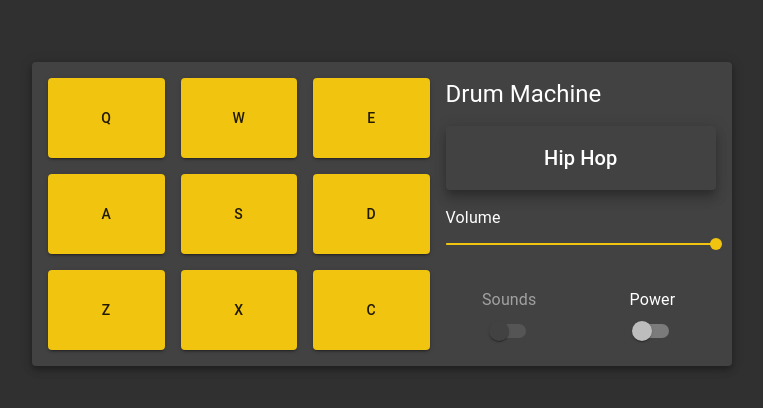
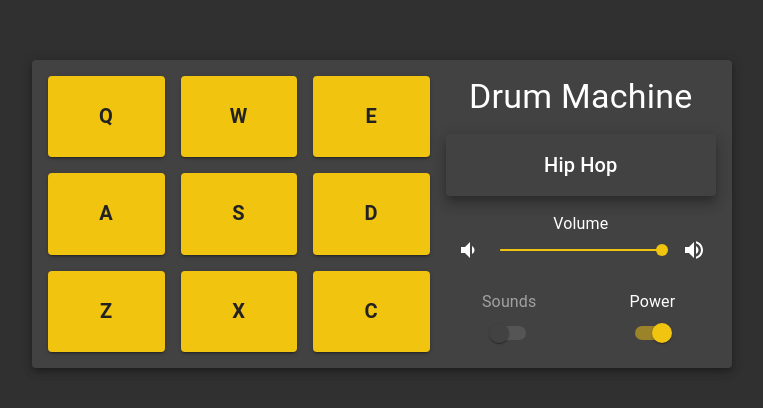
Before and after one commit to sitek94/drum-machine, a React (Create React App) app: page / in a window 1280 px wide. Shown: the part 186-594 px from the top of the page, without its empty margins (258-1021 px from the left). Built offline with nearby package versions, Linux system fonts and the light colour scheme.

Commit message:
Finished layout

```diff
--- a/package.json
+++ b/package.json
@@ -4,6 +4,7 @@
   "private": true,
   "dependencies": {
     "@material-ui/core": "^4.11.0",
+    "@material-ui/icons": "^4.9.1",
     "@testing-library/jest-dom": "^4.2.4",
     "@testing-library/react": "^9.3.2",
     "@testing-library/user-event": "^7.1.2",
--- a/src/App.js
+++ b/src/App.js
@@ -7,8 +7,8 @@ const theme = createMuiTheme({
   palette: {
     type: 'dark',
     primary: {
-      main: '#f1c40f'
-    }
+      main: '#f1c40f',
+    },
   },
 });
 
--- a/src/Containers/DrumMachine.js
+++ b/src/Containers/DrumMachine.js
@@ -1,4 +1,4 @@
-import React from 'react';
+import React, { useState } from 'react';
 import { Paper } from '@material-ui/core';
 
 import Title from '../components/Title';
@@ -8,23 +8,20 @@ import PowerSwitch from '../components/PowerSwitch';
 import SoundsSwitch from '../components/SoundsSwitch';
 import PadBank from '../components/PadBank';
 
-function Container({ children }) {
+export default function DrumMachine() {
+  const [hasPower, setHasPower] = useState(true);
+  const togglePower = () => {
+    setHasPower(!hasPower);
+  }
+
   return (
     <Paper className="DrumMachine" elevation={5} id="drum-machine">
-      {children}
-    </Paper>
-  )
-}
-
-export default function DrumMachine() {
-  return (
-    <Container>
       <PadBank />
       <Title>Drum Machine</Title>
       <Display power text="Hip Hop" />
-      <VolumeSlider value={50} onChange={() => "TODO"} disabled={false} />
-      <PowerSwitch />
+      <VolumeSlider value={50} onChange={() => 'TODO'} disabled={false} />
+      <PowerSwitch hasPower={hasPower} onChange={togglePower} />
       <SoundsSwitch />
-    </Container>
+    </Paper>
   );
 }
--- a/src/components/PowerSwitch.js
+++ b/src/components/PowerSwitch.js
@@ -3,17 +3,17 @@ import PropTypes from 'prop-types';
 
 import { FormControlLabel, Switch } from '@material-ui/core';
 
-export default function PowerSwitch({ power, onChange }) {
+export default function PowerSwitch({ hasPower, onChange }) {
   return (
     <FormControlLabel
       className="power-switch"
-      control={<Switch checked={power} onChange={onChange} />}
+      control={<Switch checked={hasPower} onChange={onChange} color="primary" />}
       label="Power"
       labelPlacement="top"
     />
   );
 }
 PowerSwitch.propTypes = {
-  power: PropTypes.bool.isRequired,
+  hasPower: PropTypes.bool.isRequired,
   onChange: PropTypes.func.isRequired,
 };
--- a/src/components/SoundsSwitch.js
+++ b/src/components/SoundsSwitch.js
@@ -7,7 +7,7 @@ export default function SoundsSwitch({ power, onChange }) {
   return (
     <FormControlLabel
       className="sounds-switch"
-      control={<Switch disabled={!power} onChange={onChange} />}
+      control={<Switch disabled={!power} onChange={onChange} color="primary" />}
       label="Sounds"
       labelPlacement="top"
     />
--- a/src/components/Title.js
+++ b/src/components/Title.js
@@ -3,6 +3,8 @@ import { Typography } from '@material-ui/core';
 
 export default function Title({ children }) {
   return (
-    <Typography className="title" component="h1" variant="h5">{children}</Typography>
-  )
+    <Typography className="title" component="h1" variant="h4" align="center">
+      {children}
+    </Typography>
+  );
 }
--- a/src/components/VolumeSlider.js
+++ b/src/components/VolumeSlider.js
@@ -1,11 +1,16 @@
-import React from 'react'
+import React from 'react';
+import PropTypes from 'prop-types';
 
-import { Typography, Slider } from '@material-ui/core';
+import { Typography, Slider, Grid } from '@material-ui/core';
+import VolumeDown from '@material-ui/icons/VolumeDown';
+import VolumeUp from '@material-ui/icons/VolumeUp';
 
 export default function VolumeSlider({ value, onChange, disabled }) {
   return (
     <div className="volume-slider">
-      <Typography>Volume</Typography>
+      <Typography align="center">Volume</Typography>
+      <div className="slider">
+        <VolumeDown />
         <Slider
           value={value}
           onChange={onChange}
@@ -16,6 +21,13 @@ export default function VolumeSlider({ value, onChange, disabled }) {
           max={1}
           step={0.01}
         />
+        <VolumeUp />
+      </div>
     </div>
   );
 }
+VolumeSlider.propTypes = {
+  disabled: PropTypes.bool.isRequired,
+  value: PropTypes.number.isRequired,
+  onChange: PropTypes.func.isRequired,
+};
--- a/src/style.scss
+++ b/src/style.scss
@@ -1,14 +1,3 @@
-* {
-  padding: 0;
-  margin: 0;
-  box-sizing: inherit;
-}
-
-html {
-  box-sizing: border-box;
-  font-family: Arial, Helvetica, sans-serif;
-}
-
 .App {
   height: 100vh;
   display: flex;
@@ -36,8 +25,8 @@ html {
     width: 400px;
     column-gap: 0;
     row-gap: 1rem;
-    grid-template-columns: 1fr 1fr;
-    grid-template-rows: repeat(5, auto);
+    grid-template-columns: repeat(2, 1fr);
+    grid-template-rows: repeat(2, auto) 65px repeat(2, auto);
     grid-template-areas:
       "title title"
       "pad-bank pad-bank"
@@ -50,6 +39,7 @@ html {
     padding: 1.5rem;
     width: 100%;
     height: 100%;
+    align-content: center;
   }
 }
 
@@ -62,8 +52,10 @@ html {
   grid-template-columns: repeat(3, minmax(80px, 1fr));
 }
 
-.drum-pad {
-  font-size: 1.5rem;
+.drum-pad.MuiButton-root {
+  color: #222;
+  font-size: 20px;
+  font-weight: 600;
 }
 
 .title {
@@ -79,10 +71,15 @@ html {
 }
 
 .volume-slider {
-  margin-bottom: -1rem;
   grid-area: volume;
 
-
+  .slider {
+    padding: 0 10px;
+    display: grid;
+    column-gap: 20px;
+    grid-template-columns: auto 1fr auto;
+    align-items: center;
+  }
 }
 
 .sounds-switch {
```
Also changed, not shown: src/sounds.js (added, +86 -0 lines), 1 other file (tests, documents, lock files or other folders). Lines whose indentation alone changed are shown as unchanged.
